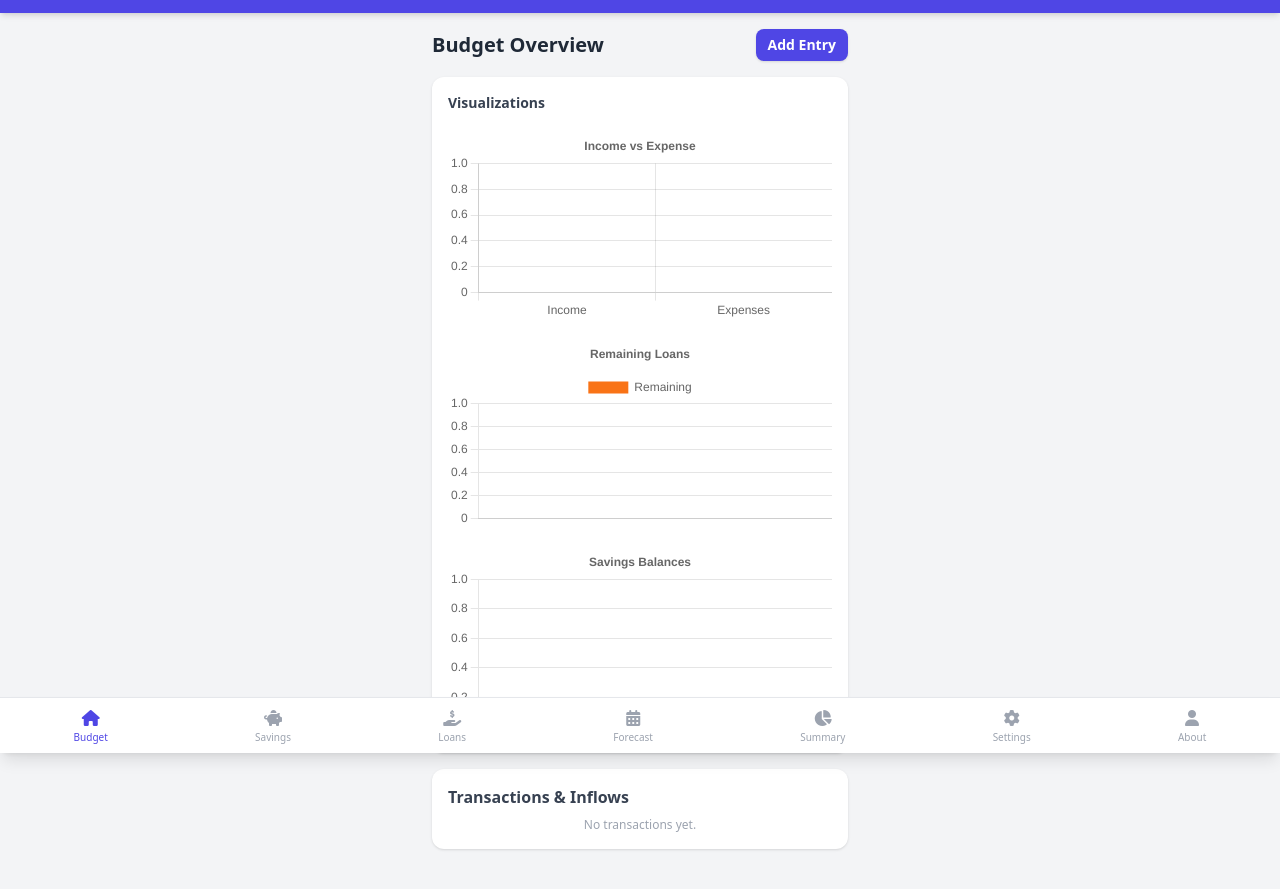
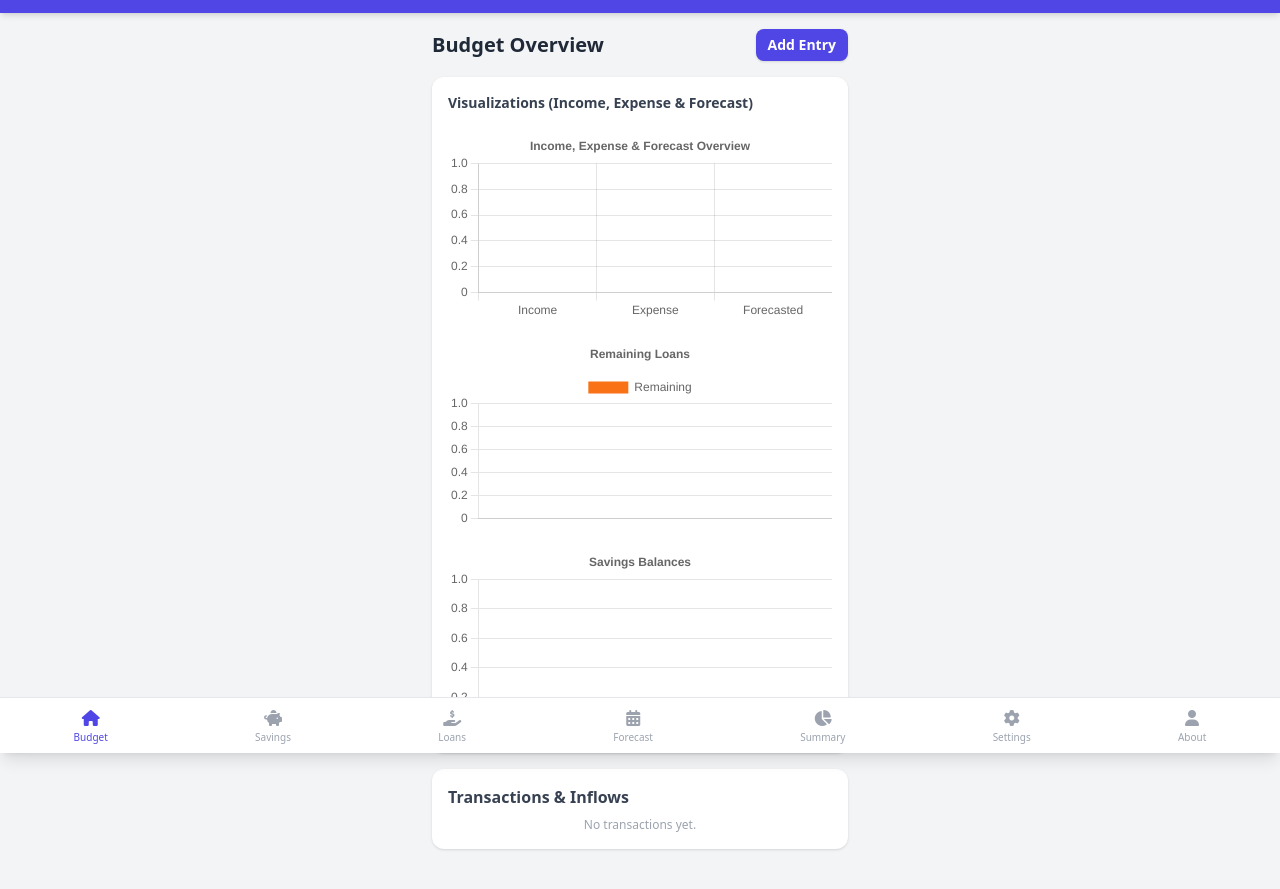
Before and after one commit to kristineaquino/Updated-Budget-Tracker, a plain HTML site: page index.html in a window 1280 px wide. Shown: the part 47-936 px from the top of the page. Drawn offline with nearby package versions, Linux system fonts and the light colour scheme.

Commit message:
Update index.html

```diff
--- a/index.html
+++ b/index.html
@@ -36,7 +36,7 @@
             </div>
             <!-- Visualizations -->
             <div class="bg-white p-4 rounded-xl shadow space-y-4">
-                <h3 class="font-bold text-gray-700 text-sm">Visualizations</h3>
+                <h3 class="font-bold text-gray-700 text-sm">Visualizations (Income, Expense & Forecast)</h3>
                 <canvas id="budgetIEChart"></canvas>
                 <canvas id="budgetLoanChart"></canvas>
                 <canvas id="budgetSavingsChart"></canvas>
@@ -142,6 +142,7 @@
             <div class="bg-white p-4 rounded-xl shadow space-y-2">
                 <div class="flex justify-between text-green-600 font-bold"><span>Total Income:</span><span id="sumIncome">₱0.00</span></div>
                 <div class="flex justify-between text-red-600 font-bold"><span>Total Expenses:</span><span id="sumExpense">₱0.00</span></div>
+                <div class="flex justify-between text-amber-600 font-bold"><span>Total Forecasted:</span><span id="sumForecast">₱0.00</span></div>
                 <hr>
                 <div class="flex justify-between text-gray-800 font-bold"><span>Net Balance:</span><span id="sumNet">₱0.00</span></div>
             </div>
@@ -594,13 +595,17 @@
             reader.readAsText(file);
         }
 
-        // Charts Engine
+        // Charts Engine (Income, Expense, and Forecast View)
         let charts = {};
         function updateCharts() {
             const income = data.transactions.filter(t => t.type === 'INCOME').reduce((a, t) => a + t.amount, 0);
             const expense = data.transactions.filter(t => t.type === 'EXPENSE').reduce((a, t) => a + t.amount, 0);
+            const totalForecast = data.forecasts.filter(f => !f.checked).reduce((a, f) => a + f.amount, 0);
+
             document.getElementById('sumIncome').innerText = formatPHP(income);
             document.getElementById('sumExpense').innerText = formatPHP(expense);
+            const sumForecastElem = document.getElementById('sumForecast');
+            if(sumForecastElem) sumForecastElem.innerText = formatPHP(totalForecast);
             document.getElementById('sumNet').innerText = formatPHP(income - expense);
 
             const createOrUpdate = (id, type, chartData, options) => {
@@ -610,11 +615,19 @@
                 charts[id] = new Chart(ctx.getContext('2d'), { type, data: chartData, options: { responsive: true, ...options } });
             };
 
-            const ieData = { labels: ['Income', 'Expenses'], datasets: [{ data: [income, expense], backgroundColor: ['#10B981', '#EF4444'] }] };
+            const ieForecastData = {
+                labels: ['Income', 'Expense', 'Forecasted'],
+                datasets: [{
+                    label: 'Amount (PHP)',
+                    data: [income, expense, totalForecast],
+                    backgroundColor: ['#10B981', '#EF4444', '#F59E0B']
+                }]
+            };
+
             const loanData = { labels: data.loans.map(l => l.name), datasets: [{ label: 'Remaining', data: data.loans.map(l => l.remaining), backgroundColor: '#F97316' }] };
             const savData = { labels: data.savings.map(s => s.name), datasets: [{ label: 'Balance', data: data.savings.map(s => s.balance), backgroundColor: '#3B82F6' }] };
 
-            ['budgetIEChart', 'summaryIEChart'].forEach(id => createOrUpdate(id, 'bar', ieData, { plugins: { legend: { display: false }, title: { display: true, text: 'Income vs Expense' } } }));
+            ['budgetIEChart', 'summaryIEChart'].forEach(id => createOrUpdate(id, 'bar', ieForecastData, { plugins: { legend: { display: false }, title: { display: true, text: 'Income, Expense & Forecast Overview' } } }));
             ['budgetLoanChart', 'loansPageChart', 'summaryLoanChart'].forEach(id => createOrUpdate(id, 'bar', loanData, { plugins: { title: { display: true, text: 'Remaining Loans' } } }));
             ['budgetSavingsChart', 'savingsPageChart', 'summarySavingsChart'].forEach(id => createOrUpdate(id, 'bar', savData, { plugins: { legend: { display: false }, title: { display: true, text: 'Savings Balances' } } }));
         }
@@ -643,7 +656,7 @@
                     <p>Generated by Ate Tine's Budget Tracker</p>
 
                     <h3>1. Visualizations / Graphs</h3>
-                    ${ieImg ? `<p><b>Income vs Expense:</b><br><img src="${ieImg}" width="400" height="200"/></p>` : ''}
+                    ${ieImg ? `<p><b>Income, Expense & Forecast:</b><br><img src="${ieImg}" width="400" height="200"/></p>` : ''}
                     ${loanImg ? `<p><b>Remaining Loans:</b><br><img src="${loanImg}" width="400" height="200"/></p>` : ''}
                     ${savImg ? `<p><b>Savings Balances:</b><br><img src="${savImg}" width="400" height="200"/></p>` : ''}
 
```
